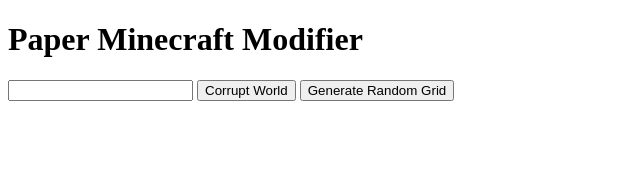
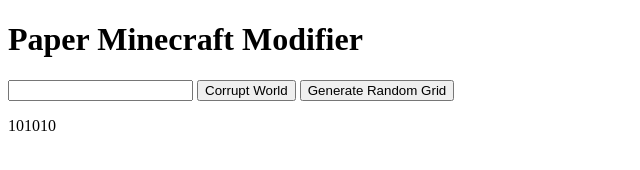
Before and after one commit to ivorydevrimoalt/PaperMinecraftWorldCorrupter, a plain HTML site: page index.html in a window 1280 px wide. Both pictures are taken after a click on the button "Corrupt World". Shown: the full height of the page, 0-640 px from the left. Drawn offline with Linux system fonts and the light colour scheme.

Commit message:
Update index.html

```diff
--- a/index.html
+++ b/index.html
@@ -18,12 +18,12 @@
             }
 
             const numbers = input.split("").map(Number);
-  for (let i = numbers.length - 1; i > 0; i--) {
+            for (let i = numbers.length - 7; i > 0; i--) { // Modified loop to exclude last 6 digits
                 const j = Math.floor(Math.random() * (i + 1));
                 [numbers[i], numbers[j]] = [numbers[j], numbers[i]];
             }
-  document.getElementById("output").textContent
- = numbers.join("");
+            numbers.splice(numbers.length - 6, 6, 1, 0, 1, 0, 1, 0); // Replace last 6 with 101010
+            document.getElementById("output").textContent = numbers.join("");
         }
 
         function generateRandomGrid() {
```
Lines whose indentation alone changed are shown as unchanged.
